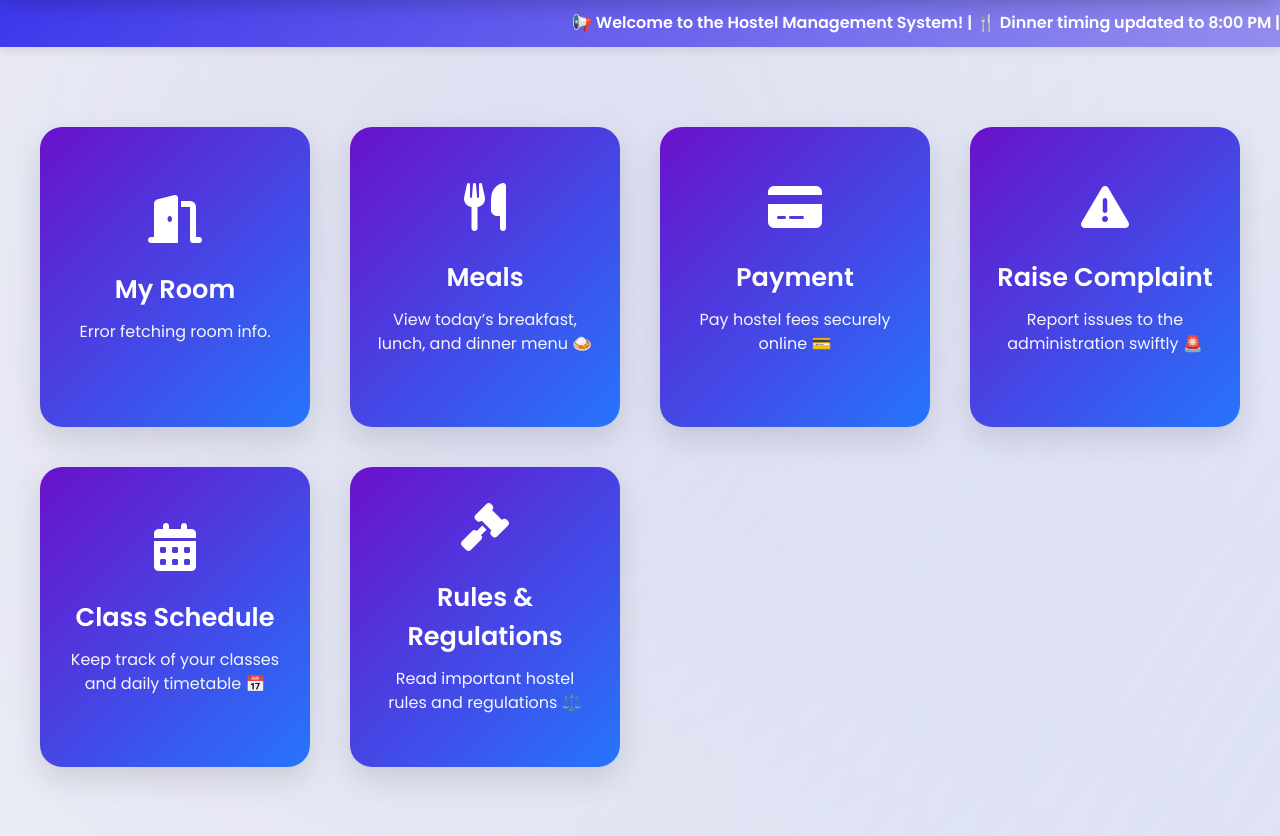
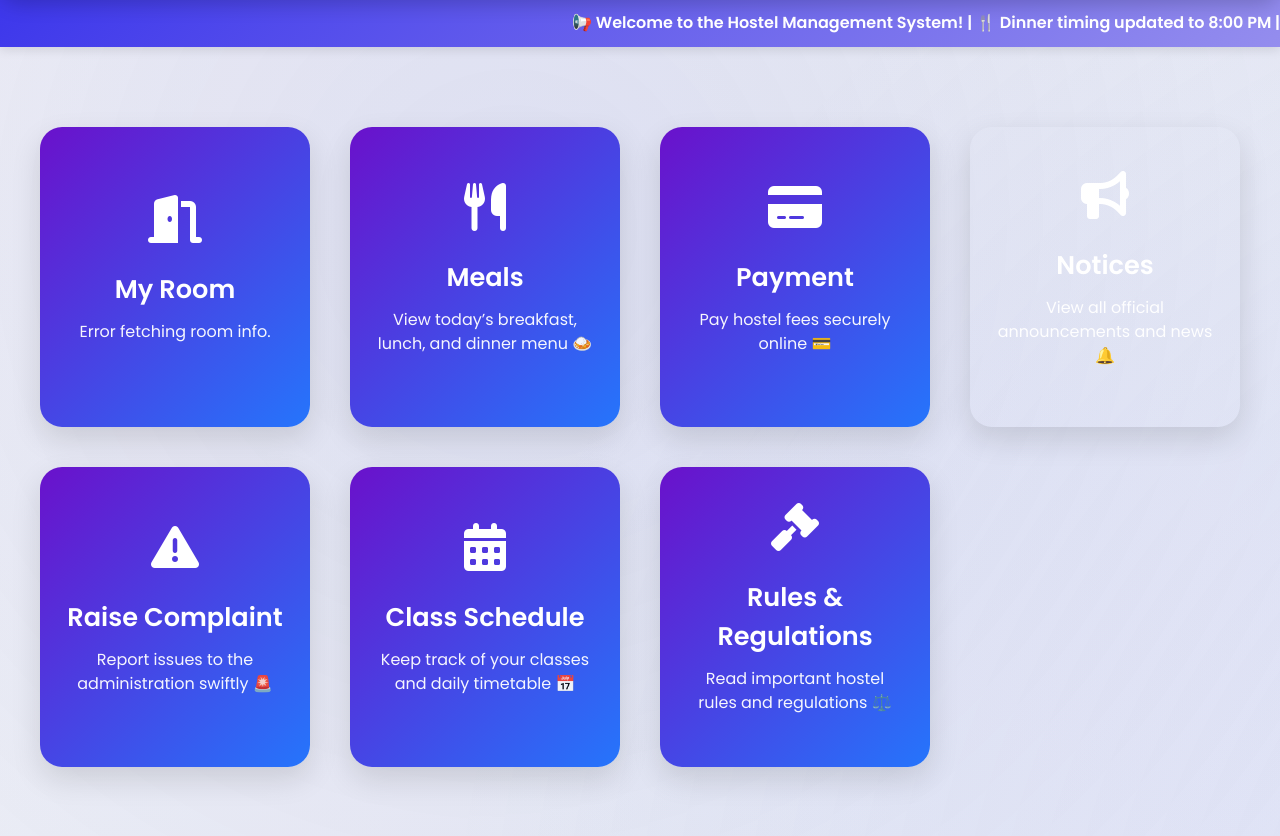
Before and after one commit to vinayvadlakondagoud/hostel-management-system, a plain HTML site: page FRONTEND/home.html in a window 1280 px wide. Shown: the part 90-926 px from the top of the page. Drawn offline with Linux system fonts and the light colour scheme; no server answers; sample sign-in values are in the browser's storage.

Commit message:
Update home.html
j

```diff
--- a/FRONTEND/home.html
+++ b/FRONTEND/home.html
@@ -9,16 +9,13 @@
 </head>
 <body>
   <header>
-  <!-- Left: Title -->
   <h1><i class="fa-solid fa-house"></i> Hostel Home</h1>
 
-  <!-- Right: Profile Button + Dropdown -->
   <div class="profile-container">
     <button class="profile-btn" onclick="toggleDropdown()">
       <img src="https://cdn-icons-png.flaticon.com/512/3135/3135715.png" alt="Profile">
     </button>
 
-    <!-- Dropdown -->
     <div id="profileDropdown" class="dropdown">
       <div class="profile-header">
         <img src="https://cdn-icons-png.flaticon.com/512/3135/3135715.png" alt="user" class="profile-pic" />
@@ -36,7 +33,6 @@
 </header>
 
 
-  <!-- Hostel Notices -->
   <div class="notice-bar">
     <div class="notice-text">
       📢 Welcome to the Hostel Management System! |
@@ -49,42 +45,42 @@
 
   <main>
     <div class="button-container">
-      <!-- ✅ My Room Card -->
       <a href="myroom.html" class="action-card card-myroom" id="my-room-card">
         <i class="fa-solid fa-door-open"></i>
         <h3>My Room</h3>
         <p id="room-info">Fetching your room info...</p>
       </a>
 
-      <!-- Meals Card -->
       <a href="meals.html" class="action-card card-meals">
         <i class="fa-solid fa-utensils"></i>
         <h3>Meals</h3>
         <p>View today’s breakfast, lunch, and dinner menu 🍛</p>
       </a>
 
-      <!-- Payment Card -->
       <a href="payment.html" class="action-card card-payment">
         <i class="fa-solid fa-credit-card"></i>
         <h3>Payment</h3>
         <p>Pay hostel fees securely online 💳</p>
       </a>
 
-      <!-- Complaints Card (raise a complaint) -->
+      <a href="student-notices.html" class="action-card card-notices" id="notices-card">
+        <i class="fa-solid fa-bullhorn"></i>
+        <h3>Notices</h3>
+        <p>View all official announcements and news 🔔</p>
+      </a>
+
       <a href="complaints.html" class="action-card card-complaints">
         <i class="fa-solid fa-triangle-exclamation"></i>
         <h3>Raise Complaint</h3>
         <p>Report issues to the administration swiftly 🚨</p>
       </a>
 
-      <!-- Schedule Card -->
       <a href="student-schedule.html" class="action-card card-schedule">
         <i class="fa-solid fa-calendar-days"></i>
         <h3>Class Schedule</h3>
         <p>Keep track of your classes and daily timetable 📅</p>
       </a>
 
-      <!-- ✅ Rules & Regulations Card -->
       <a href="rules.html" class="action-card card-rules">
         <i class="fa-solid fa-gavel"></i>
         <h3>Rules & Regulations</h3>
```
